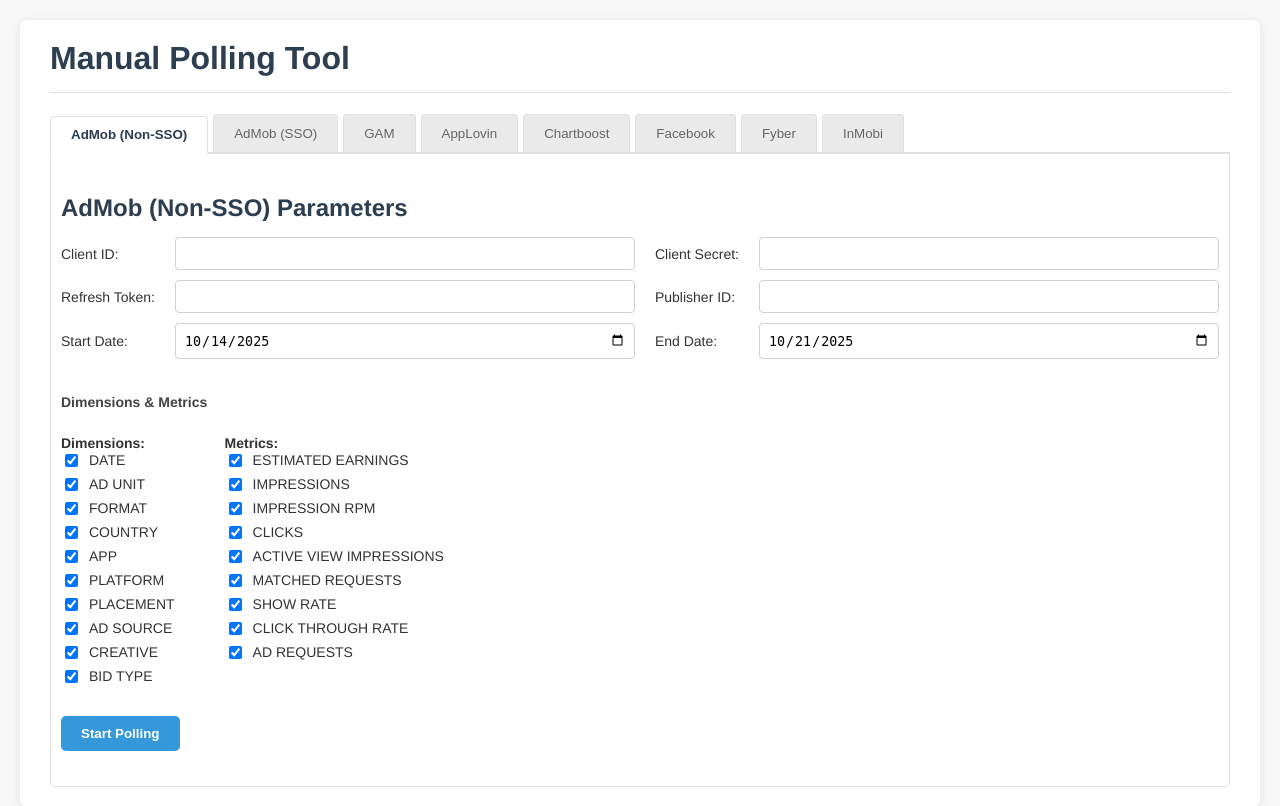
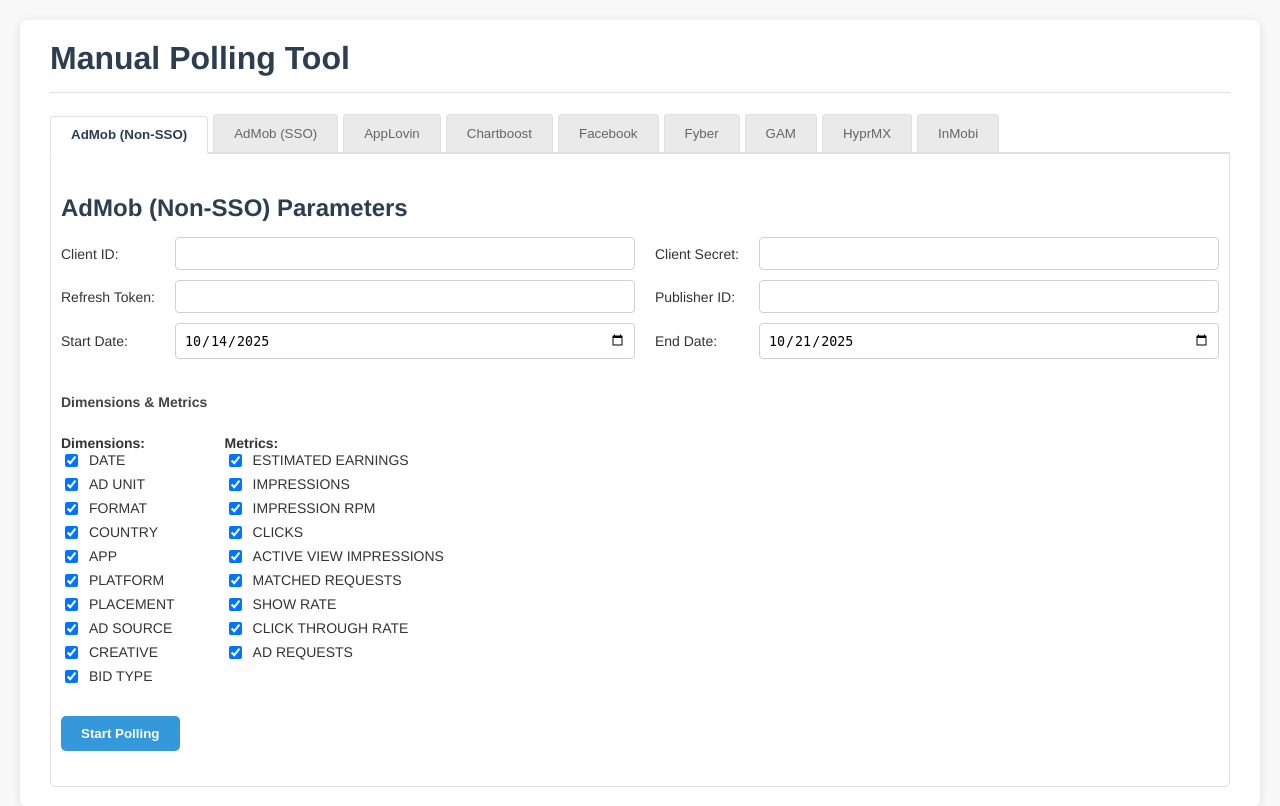
Before and after one commit to nivmeiris/Manual-polling-tool, a Flask app: page / in a window 1280 px wide. Shown: the top 806 px of the page. Run offline with Flask 3, Linux system fonts and the light colour scheme.

Commit message:
Contains HyprMX

```diff
--- a/manual_polling_tool_web/app.py
+++ b/manual_polling_tool_web/app.py
@@ -1,6 +1,7 @@
 # app.py
 import traceback
 from flask import Flask, render_template, request, jsonify
+
 
 # ייבוא כל הקליינטים מהקובץ הקיים שלך
 from api_clients import (
@@ -10,6 +11,7 @@ from api_clients import (
     FacebookClient,
     FyberClient,
     GamClient,
+    HyprMXClient,
     InMobiClient
 )
 
@@ -163,6 +165,23 @@ def poll_inmobi():
     except Exception as e:
         return jsonify({"error": str(e), "trace": traceback.format_exc()}), 500
 
+# --- 2. הוסף את ה-Endpoint החדש בסוף (לפני __main__) ---
+@app.route('/api/poll/hyprmx', methods=['POST'])
+def poll_hyprmx():
+    try:
+        params = request.json
+        client = HyprMXClient(
+            api_key=params.get('api_key')
+        )
+        data = client.get_report(
+            start_date_str=params.get('start_date'),
+            end_date_str=params.get('end_date'),
+            app_id=params.get('app_id'),
+            selected_dimensions=params.get('dimensions', [])
+        )
+        return jsonify(data)
+    except Exception as e:
+        return jsonify({"error": str(e), "trace": traceback.format_exc()}), 500
 
 if __name__ == '__main__':
     # מריץ את השרת המקומי לצורכי פיתוח
--- a/manual_polling_tool_web/static/js/main.js
+++ b/manual_polling_tool_web/static/js/main.js
@@ -26,6 +26,10 @@ document.addEventListener('DOMContentLoaded', () => {
         fyber: {
             dimensions: ["app_id", "spot_id", "day", "country_code", "content_id", "content_name", "app_name", "distributor_name", "content_categories"],
             metrics: ["ad_requests", "impressions", "fill_rate", "clicks", "ctr", "ecpm", "revenue"]
+        },
+        hyprmx: {
+            dimensions: ["placement", "country"], // מבוסס על הדוגמה שלך
+            metrics: [] // ה-API שסיפקת לא משתמש בזה, אז נשאיר ריק
         },
         inmobi: {
             dimensions: ["country", "countryId", "placementId", "placementName"],
--- a/manual_polling_tool_web/templates/index.html
+++ b/manual_polling_tool_web/templates/index.html
@@ -14,11 +14,12 @@
             <div class="tab-buttons">
                 <button class="tab-button active" data-tab="admob-nonsso">AdMob (Non-SSO)</button>
                 <button class="tab-button" data-tab="admob-sso">AdMob (SSO)</button>
-                <button class="tab-button" data-tab="gam">GAM</button>
                 <button class="tab-button" data-tab="applovin">AppLovin</button>
                 <button class="tab-button" data-tab="chartboost">Chartboost</button>
                 <button class="tab-button" data-tab="facebook">Facebook</button>
                 <button class="tab-button" data-tab="fyber">Fyber</button>
+                <button class="tab-button" data-tab="gam">GAM</button>
+                <button class="tab-button" data-tab="hyprmx">HyprMX</button>
                 <button class="tab-button" data-tab="inmobi">InMobi</button>
             </div>
 
@@ -62,7 +63,7 @@
 
                 <div id="admob-sso" class="tab-pane">
                     <h2>AdMob (SSO)</h2>
-                    <p>This feature is currently under development. The necessary backend endpoint exists as a placeholder.</p>
+                    <p>This feature is currently under development.</p>
                 </div>
 
                 <div id="gam" class="tab-pane">
@@ -198,6 +199,35 @@
                     <div class="results" id="fyber-results"></div>
                 </div>
 
+                <div id="hyprmx" class="tab-pane">
+                    <h2>HyprMX Parameters</h2>
+                    <form id="hyprmx-form" data-endpoint="/api/poll/hyprmx">
+                         <div class="form-grid">
+                            <label for="hyprmx-api-key">API Key:</label>
+                            <input type="password" id="hyprmx-api-key" required>
+
+                            <label for="hyprmx-app-id">App ID:</label>
+                            <input type="text" id="hyprmx-app-id" required>
+
+                             <label for="hyprmx-start-date">Start Date:</label>
+                             <input type="date" id="hyprmx-start-date" required>
+
+                             <label for="hyprmx-end-date">End Date:</label>
+                             <input type="date" id="hyprmx-end-date" required>
+                        </div>
+
+                        <h4>Dimensions (Group By)</h4>
+                        <div class="checkbox-container">
+                            <div id="hyprmx-dimensions">
+                                </div>
+                        </div>
+
+                        <button type="submit">Start Polling</button>
+                    </form>
+                    <div class="status" id="hyprmx-status"></div>
+                    <div class="results" id="hyprmx-results"></div>
+                </div>
+
                 <div id="inmobi" class="tab-pane">
                     <h2>InMobi Parameters</h2>
                     <form id="inmobi-form" data-endpoint="/api/poll/inmobi">
```
Also changed, not shown: manual_polling_tool_web/api_clients.py (+63 -0 lines), manual_polling_tool_web/requirements.txt (line endings or trailing spaces).
